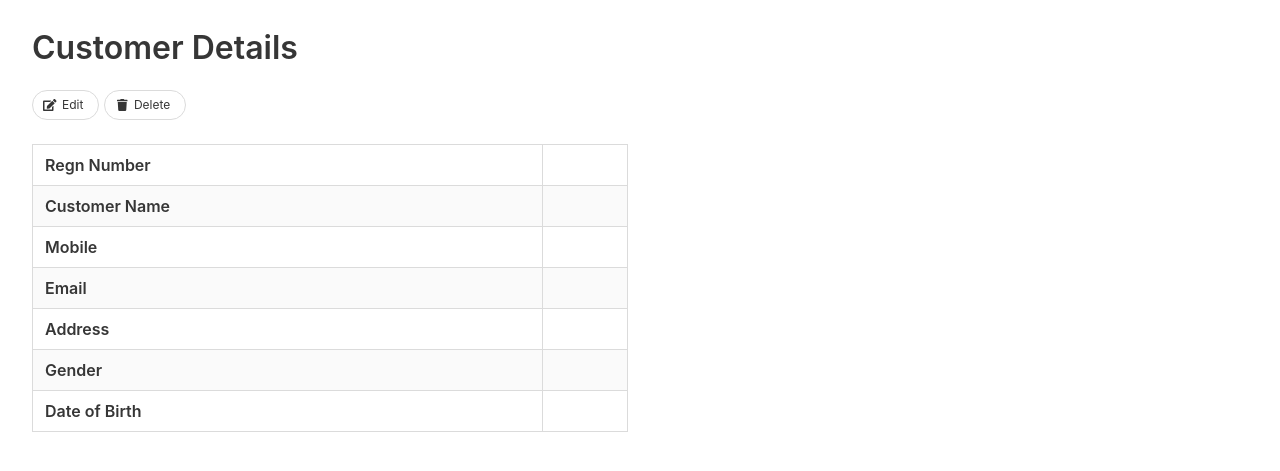
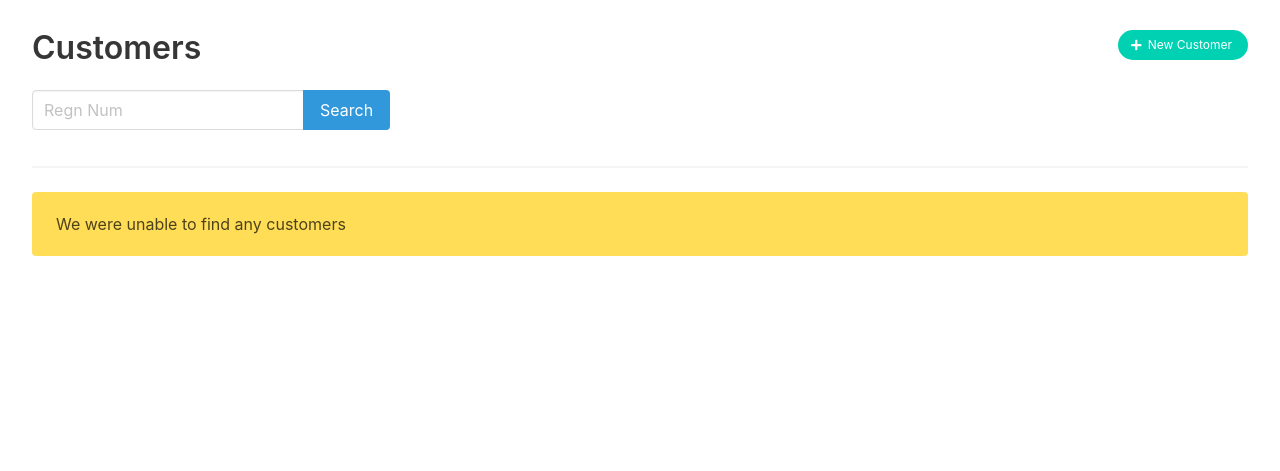
Before and after one commit to baliganikhil/librarian, a Flask app: page /customers/regnum in a window 1280 px wide. Shown: the part 52-523 px from the top of the page. Run offline with Flask 2, Linux system fonts and the light colour scheme; data that the repository does not hold is empty; some libraries are stand-ins or nearby versions.

Commit message:
Regn num sequence added Search by regn num Simple error messages displayed

```diff
--- a/src/daos/customer.py
+++ b/src/daos/customer.py
@@ -1,10 +1,12 @@
 from datetime import datetime
+import re
 from sqlalchemy import Table, Column, Integer, String, MetaData, Boolean, DateTime, Date, Text
 from flask_sqlalchemy import SQLAlchemy
 
 from main import db
 from daos.basedao import BaseDAO
 from models.customer import Customers
+from services.sequence import SequenceService
 
 meta = MetaData()
 
@@ -14,22 +16,34 @@ class CustomerDAO(BaseDAO):
 
         print('Initialising customer dao')
 
+    def getRegnum(self):
+        regnumLength = 6
+        regnum = SequenceService().getRegnum()
+        regnum = str(regnum).zfill(regnumLength)
+        return regnum
+
     def insert(self, customer):
         now = datetime.now()
+        dob = customer.get('dob')
+
+        regnum = self.getRegnum()
+
+        if dob == '':
+            dob = None
 
         customer = Customers(
+            regnum = regnum,
             name = customer.get('name'),
             mobile = customer.get('mobile'),
             email = customer.get('email'),
             address = customer.get('address'),
             blacklisted = customer.get('blacklisted'),
-            regnum = customer.get('regnum'),
             createdat = now,
             updatedat = now,
             createdby = customer.get('createdby'),
             updatedby = customer.get('updatedby'),
             gender = customer.get('gender', 'UNKNOWN'),
-            dob = customer.get('dob')
+            dob = dob
         )
 
         db.session.add(customer)
@@ -39,6 +53,10 @@ class CustomerDAO(BaseDAO):
     def get(self, customerId):
         customer = Customers.query.filter_by(id=customerId).first()
         return customer
+
+    def getByRegnum(self, regnum):
+        customers = Customers.query.filter_by(regnum=regnum).all()
+        return customers
 
     def update(self, customerId, customerObj):
         now = datetime.now()
@@ -64,3 +82,7 @@ class CustomerDAO(BaseDAO):
         db.session.delete(customer)
         db.session.commit()
         return 'Customer has been deleted successfully'
+
+    def listAll(self):
+        customers = Customers.query.all()
+        return customers
--- a/src/main.py
+++ b/src/main.py
@@ -45,9 +45,14 @@ def bookEdit(bookId):
     r = BookService().get(bookId)
     return render_template('edit-book.html', book=r)
 
-@app.route('/books/add', methods = ['GET'])
+@app.route('/books/add', methods = ['GET', 'POST'])
 def bookAdd():
-    return render_template('add-book.html')
+    if request.method == 'GET':
+        return render_template('add-book.html', book=None)
+
+    bookObj = request.form
+    r = BookService().create(bookObj)
+    return render_template('add-book.html', book=r)
 
 @app.route('/books/outstanding', methods = ['GET'])
 def outstandingBooks():
@@ -55,21 +60,31 @@ def outstandingBooks():
 
 @app.route('/customers', methods = ['GET'])
 def customerList():
-    r = CustomerService().get(1)
-    return render_template('customer-search.html', customer=r)
+    r = CustomerService().listAll()
+    return render_template('customer-search.html', customers=r)
 @app.route('/customers/<customerId>', methods = ['GET'])
 def customerView(customerId):
     r = CustomerService().get(customerId)
     return render_template('view-customer.html', customer=r)
 
+@app.route('/customers/regnum', methods = ['GET'])
+def customerViewByRegnum():
+    regnum = request.args.get('regnum')
+    r = CustomerService().getByRegnum(regnum)
+    return render_template('customer-search.html', customers=r)
 @app.route('/customers/<customerId>/edit', methods = ['GET'])
 def customerEdit(customerId):
     r = CustomerService().get(customerId)
     return render_template('edit-customer.html', customer=r)
 
-@app.route('/customers/add', methods = ['GET'])
+@app.route('/customers/add', methods = ['GET', 'POST'])
 def customerAdd():
-    return render_template('add-customer.html')
+    if request.method == 'GET':
+        return render_template('add-customer.html', customer=None)
+
+    customerObj = request.form
+    r = CustomerService().create(customerObj)
+    return render_template('add-customer.html', customer=r)
 
 
 
--- a/src/services/customer.py
+++ b/src/services/customer.py
@@ -4,6 +4,10 @@ from daos.customer import CustomerDAO
 class CustomerService(BaseService):
     def get(self, customerId):
         r = CustomerDAO().get(customerId)
+        return r
+
+    def getByRegnum(self, regnum):
+        r = CustomerDAO().getByRegnum(regnum)
         return r
 
     def create(self, customerObj):
@@ -14,3 +18,6 @@ class CustomerService(BaseService):
 
     def delete(self, customerId):
         return CustomerDAO().delete(customerId)
+
+    def listAll(self):
+        return CustomerDAO().listAll()
--- a/src/templates/customer-search.html
+++ b/src/templates/customer-search.html
@@ -16,20 +16,30 @@
 
     <div class="columns">
         <div class="column">
+            <form action="/customers/regnum" method="GET">
                 <div class="field has-addons">
                     <div class="control">
-                    <input class="input" type="text" placeholder="Regn Num">
+                        <input class="input" name="regnum" type="text" placeholder="Regn Num">
                     </div>
                     <div class="control">
-                    <a class="button is-info">
+                        <button class="button is-info" type="submit">
                             Search
-                    </a>
+                        </button>
                     </div>
                 </div>
+            </form>
         </div>
     </div>
 
     <hr>
+
+    {% if customers | length != 0 %}
+
+    <div class="columns">
+        <div class="column">
+            <span class="tag">{{ customers | length }} Customer{% if customers | length != 1 %}s{% endif %} found</span>
+        </div>
+    </div>
 
     <div class="columns">
         <div class="column">
@@ -43,18 +53,29 @@
                     </tr>
                 </thead>
                 <tbody>
+                    {% for customer in customers %}
                     <tr>
-                        <td>1</td>
-                        <td><a href="/customers/1">907865</a></td>
-                        <td>Nikhil Baliga</td>
+                        <td>{{loop.index}}</td>
+                        <td><a href="/customers/{{customer.id}}">{{customer.regnum}}</a></td>
+                        <td>{{customer.name}}</td>
                         <td>
-                            <a href="/manage-rentals/1" class="button is-small is-rounded">
+                            <a href="/manage-rentals/{{customer.id}}" class="button is-small is-rounded">
                                 Manage Rentals
                             </a>
                         </td>
                     </tr>
+                    {% endfor %}
                 </tbody>
             </table>
         </div>
     </div>
+
+    {% else %}
+
+    <div class="notification is-warning">
+        <button class="delete is-hidden"></button>
+        We were unable to find any customers
+    </div>
+
+    {% endif %}
 {% endblock %}
--- a/src/templates/view-customer.html
+++ b/src/templates/view-customer.html
@@ -1,6 +1,15 @@
 {% extends 'layout.html' %}
 
 {% block content %}
+
+    {% if customer == None %}
+    <div class="notification is-danger">
+        <button class="delete is-hidden"></button>
+        We were unable to find this customer
+    </div>
+    {% endif %}
+
+    {% if customer != None %}
     <div class="columns">
         <div class="column">
             <h1 class="title">Customer Details</h1>
@@ -57,4 +66,6 @@
             </table>
         </div>
     </div>
+    {% endif %}
+
 {% endblock %}
```
Also changed, not shown: src/daos/sequence.py (added, +24 -0 lines), src/models/sequence.py (added, +7 -0 lines), src/services/sequence.py (added, +7 -0 lines), src/templates/add-book.html (+23 -15 lines), src/templates/add-customer.html (+21 -9 lines), 1 other file. Lines whose indentation alone changed are shown as unchanged.
